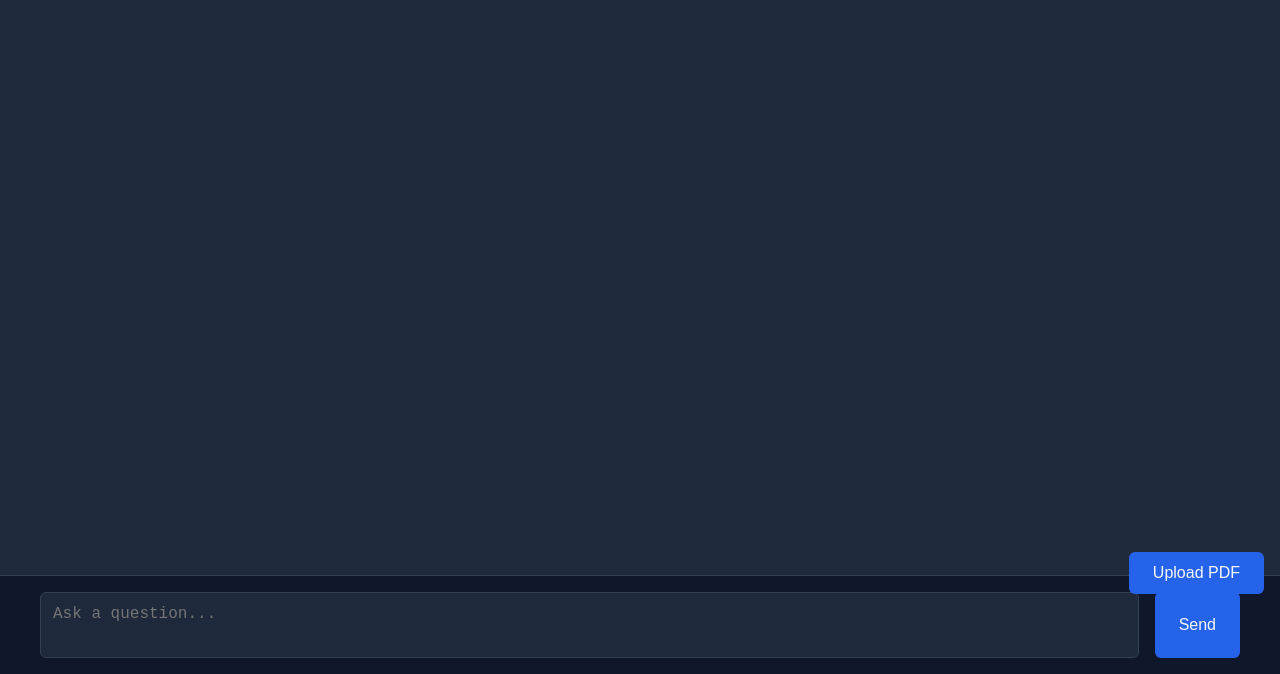
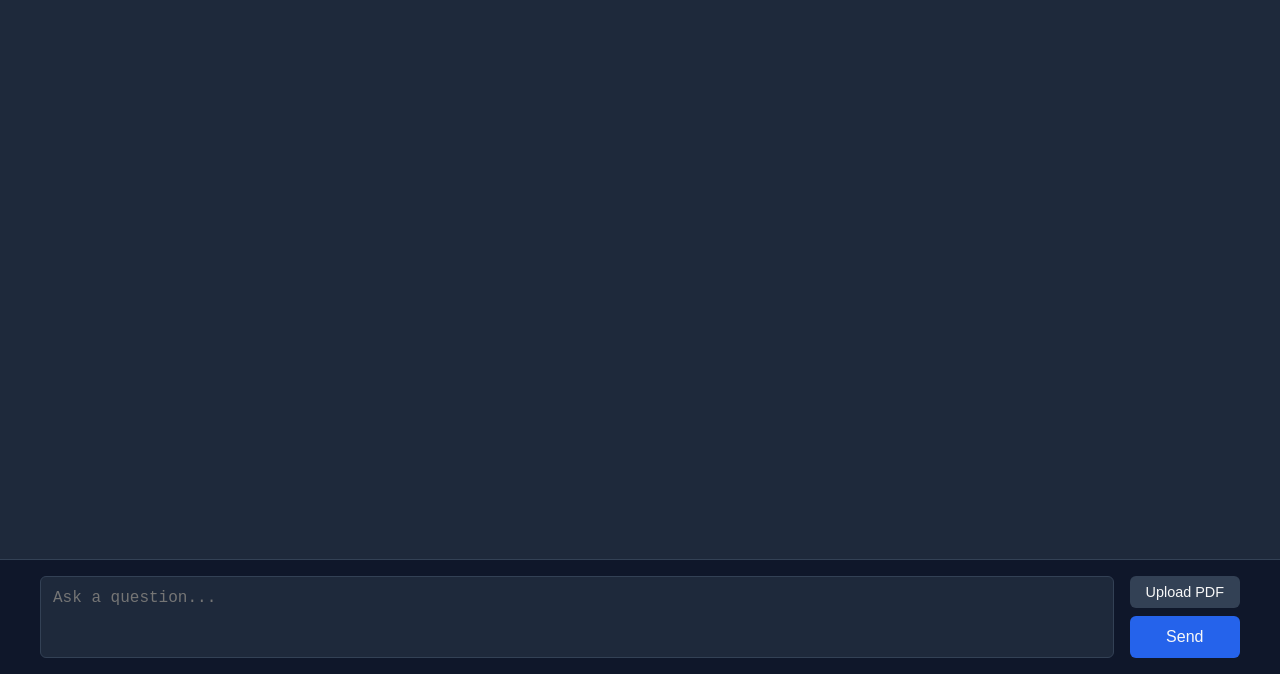
Before and after one commit to HaolinX/RAG_chatbot, a website: page public/chatbot.html in a window 1280 px wide. Shown: the part 126-800 px from the top of the page. Drawn offline with Linux system fonts and the light colour scheme.

Commit message:
renamed files & updated chatbot interface

```diff
--- a/public/chat-bot.html
+++ b/public/chatbot.html
@@ -5,7 +5,7 @@
     <meta charset="UTF-8">
     <meta name="viewport" content="width=device-width, initial-scale=1.0">
     <title>RAGBot - Chat Interface</title>
-    <link rel="stylesheet" href="css/chat_styles.css">
+    <link rel="stylesheet" href="css/chatbot.css">
 </head>
 
 <body>
@@ -23,9 +23,13 @@
         <div class="input-container">
             <div class="input-box">
                 <textarea id="questionInput" placeholder="Ask a question..." rows="2"></textarea>
-                <button id="askButton" class="primary-button">Send</button>
+                <div class="button-group">
+                    <button id="uploadButton" class="upload-button">Upload PDF</button>
+                    <button id="askButton" class="primary-button">Send</button>
+                </div>
             </div>
         </div>
+
     </div>
 
     <!-- Upload Modal -->
@@ -63,13 +67,7 @@
         </div>
     </div>
 
-    <div class="upload-button-container">
-        <button id="uploadButton" class="primary-button">
-            Upload PDF
-        </button>
-    </div>
-
-    <script src="js/chat-bot.js"></script>
+    <script src="js/chatbot.js"></script>
 </body>
 
 </html>
--- a/public/css/chat_styles.css
+++ b/public/css/chatbot.css
@@ -9,7 +9,7 @@
 
 body {
     margin: 0;
-    font-family: -apple-system, BlinkMacSystemFont, "Segoe UI", Roboto, "Helvetica Neue", Arial, sans-serif;
+    font-family: 'Telegraf', sans-serif;
     background-color: var(--bg-dark);
     color: var(--text-light);
     height: 100vh;
@@ -256,3 +256,26 @@ body {
     border-radius: 50%;
     animation: spin 1s linear infinite;
 }
+
+
+.button-group {
+    display: flex;
+    flex-direction: column;
+    gap: 0.5rem;
+}
+
+.upload-button {
+    background-color: var(--border-color);
+    color: var(--text-light);
+    border: none;
+    padding: 0.5rem 1rem;
+    border-radius: 6px;
+    cursor: pointer;
+    font-size: 0.9rem;
+    transition: background-color 0.2s;
+    white-space: nowrap;
+}
+
+.upload-button:hover {
+    opacity: 0.9;
+}
--- a/public/js/auth-modal.js
+++ b/public/js/auth_modal.js
@@ -20,7 +20,7 @@ function checkAuthentication() {
 prototypeBtn.addEventListener('click', (e) => {
     e.preventDefault();
     if (checkAuthentication()) {
-        window.location.href = 'chat-bot.html';
+        window.location.href = 'chatbot.html';
     } else {
         modal.classList.remove('hidden');
         showLoginTab();
@@ -104,7 +104,7 @@ loginForm.addEventListener('submit', async (e) => {
             // Login success
             localStorage.setItem('token', data.token);
             localStorage.setItem('username', data.user.username);
-            window.location.href = 'chat-bot.html';
+            window.location.href = 'chatbot.html';
         } else {
             // Login failed
             const errorMessage = data.error || data.message || 'Login failed';
```
Also changed, not shown: public/dashboard.html (+2 -2 lines), public/index.html (+3 -3 lines), public/css/auth_modal.css (renamed from public/css/auth-modal.css), public/js/chatbot.js (renamed from public/js/chat-bot.js).
